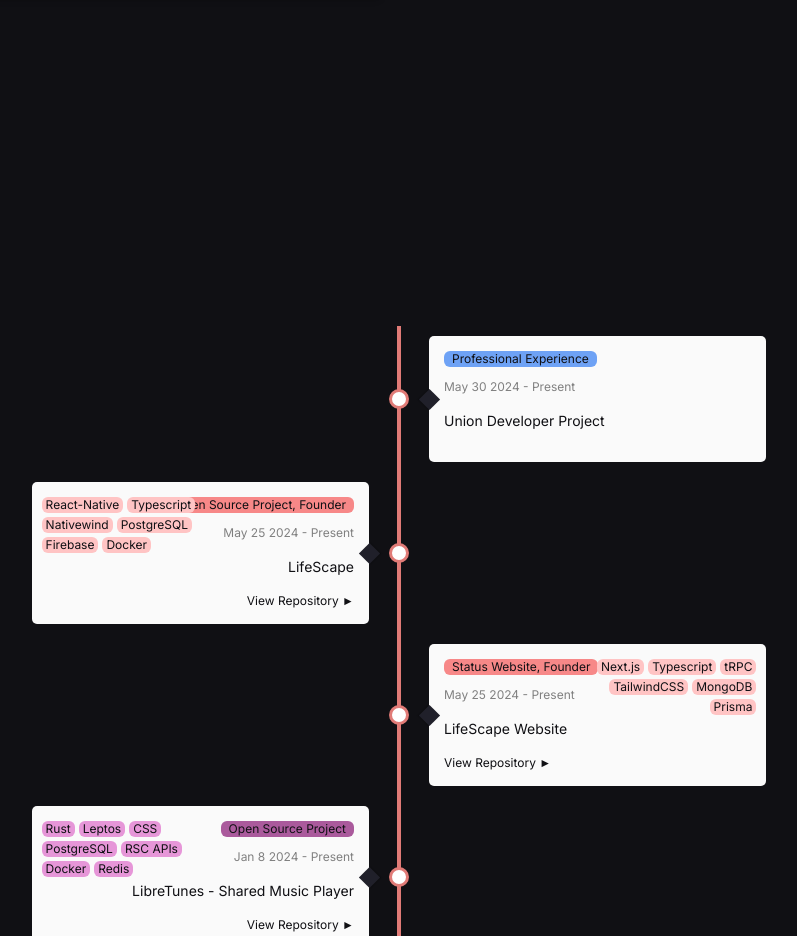
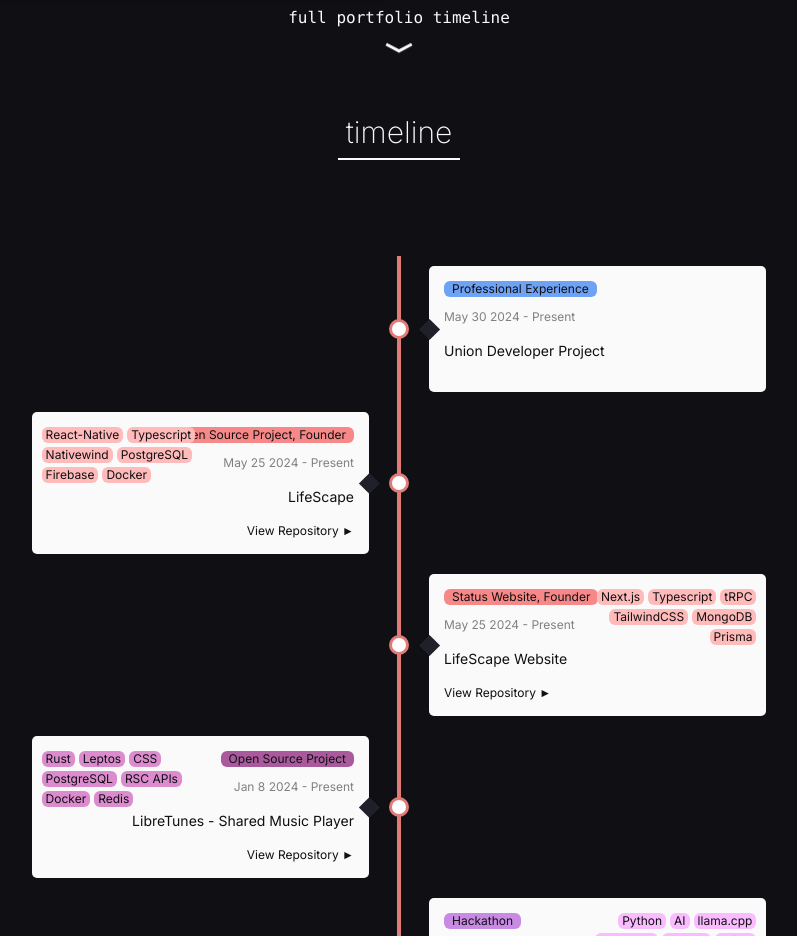
Before and after one commit to danny-zou18/portfolio-site, a Next.js app in the folder project/: page /portfolio in a window 1280 px wide. Shown: the part 856-1792 px from the top of the page, without its empty margins (241-1038 px from the left). Built offline with nearby package versions, Linux system fonts and the light colour scheme.

Commit message:
finished timeline component

```diff
--- a/project/src/app/data/timeline.json
+++ b/project/src/app/data/timeline.json
@@ -58,7 +58,7 @@
     "enddate": "Jan 21 2024",
     "category": {
       "tag": "Hackathon",
-      "color": "#e6b1fc"
+      "color": "#c98ae3"
     },
     "link": {
       "url": "https://devpost.com/software/devman-m3exp6",
@@ -72,7 +72,7 @@
     "enddate": "Jan 14 2024",
     "category": {
       "tag": "Hackathon",
-      "color": "#e6b1fc"
+      "color": "#c98ae3"
     },
     "link": {
       "url": "https://devpost.com/software/phonio",
--- a/project/src/app/portfolio/page.tsx
+++ b/project/src/app/portfolio/page.tsx
@@ -2,17 +2,29 @@ import React, { useState } from "react";
 
 import FeaturedProjects from "@/components/portfolio/FeaturedProjects";
 import Timeline from "@/components/portfolio/timeline/FullProjectTimeline";
+import { RiArrowDownWideFill } from "react-icons/ri";
 
 const PortfolioPage: React.FC = () => {
   return (
     <div className="w-[80%] ml-auto mr-auto flex flex-col">
       <div className="flex justify-center mt-8 mb-12">
-                <h1 className="text-3xl font-[200] text-primary border-b-2 border-primary p-2">featured projects</h1>
+        <h1 className="text-3xl font-[200] text-primary border-b-2 border-primary p-2">
+          featured projects
+        </h1>
       </div>
       <FeaturedProjects />
+      <div className="md:mt-[5rem] md:mb-[2rem] xsm:mt-[30rem] xsm:mb-[2rem] flex flex-col items-center">
+        <h1 className="font-mono mb-2">full portfolio timeline</h1>
+        <RiArrowDownWideFill className=" animate-bounce-slow text-primary text-4xl" />
+      </div>
+      <div className="flex justify-center mb-[6rem]">
+        <h1 className="text-3xl font-[200] text-primary border-b-2 border-primary p-2">
+          timeline
+        </h1>
+      </div>
       <Timeline />
     </div>
-    )
-}
+  );
+};
 
 export default PortfolioPage;
--- a/project/src/components/portfolio/FeaturedProjects.tsx
+++ b/project/src/components/portfolio/FeaturedProjects.tsx
@@ -123,7 +123,7 @@ const FeaturedProjects: React.FC = () => {
 
   return (
     <motion.div>
-      <div className="grid lg:grid-cols-2 md:grid-cols-1 gap-8 2xl:w-[80%] xl:w-[90%] lg:mb-0 h-[37rem] md:mb-[35rem] xsm:mb-[40rem] ml-auto mr-auto">
+      <div className="grid lg:grid-cols-2 md:grid-cols-1 gap-8 2xl:w-[80%] xl:w-[90%] lg:mb-0 h-[37rem]  ml-auto mr-auto">
         {featuredProjects.map((project) => (
           <motion.div
             className={`card p-3 pr-2 bg-card rounded-lg shadow-md cursor-pointer transform transition-transform duration-500 hover:scale-105 ${
--- a/project/src/components/portfolio/timeline/FullProjectTimeline.tsx
+++ b/project/src/components/portfolio/timeline/FullProjectTimeline.tsx
@@ -8,7 +8,7 @@ const Timeline = () => {
       <div className='
         timeline-container
         flex flex-col relative my-[40px]
-        mt-[25rem]
+        mt-[0rem]
       '>
         {timelineData.map((data, i) => {
           return (
--- a/project/src/components/portfolio/timeline/Timeline.css
+++ b/project/src/components/portfolio/timeline/Timeline.css
@@ -7,7 +7,7 @@
 @layer components {
   .timeline-container::after {
     background-color: #e17b77;
-    content: '';
+    content: "";
     position: absolute;
     left: calc(50% - 2px);
     width: 4px;
@@ -41,8 +41,8 @@
   }
   /* triangle */
   .timeline-item-content::after {
-    content: ' ';
-    background-color: #20202A;
+    content: " ";
+    background-color: #20202a;
     box-shadow: 1px -1px 1px rgba(0, 0, 0, 0.2);
     position: absolute;
     right: -7.5px;
@@ -101,5 +101,21 @@
       text-align: center;
       align-items: center;
     }
+    .timeline-item:nth-child(odd) .timeline-item-content .skills {
+      position: relative;
+      left: 0;
+      right: 0;
+      justify-content: center;
+      width: 100%;
+      margin-bottom: 10px;
+    }
+    .timeline-item:nth-child(even) .timeline-item-content .skills {
+      position: relative;
+      left: 0;
+      right: 0;
+      justify-content: center;
+      width: 100%;
+      margin-bottom: 10px;
     }
   }
+}
--- a/project/src/components/portfolio/timeline/TimelineItem.tsx
+++ b/project/src/components/portfolio/timeline/TimelineItem.tsx
@@ -64,13 +64,13 @@ const TimelineItem: React.FC<TimelineItemProp> = ({ data }) => {
           {`${data.startdate} - ${data.enddate}`}
         </time>
         <p className="py-4 text-sm">{data.text}</p>
-        <div className="skills flex flex-wrap gap-1 max-w-[50%]">
+        <div className="skills flex flex-wrap gap-1 w-[50%]">
           {data.skills &&
             data.skills.map((skill, i) => (
               <span
                 key={i}
                 className="px-1 rounded-md text-xs "
-                style={{ background: LightenDarkenColor(data.category.color, 60)}}
+                style={{ background: LightenDarkenColor(data.category.color, 50)}}
               >
                 {skill}
               </span>
```
Lines whose indentation alone changed are shown as unchanged.
